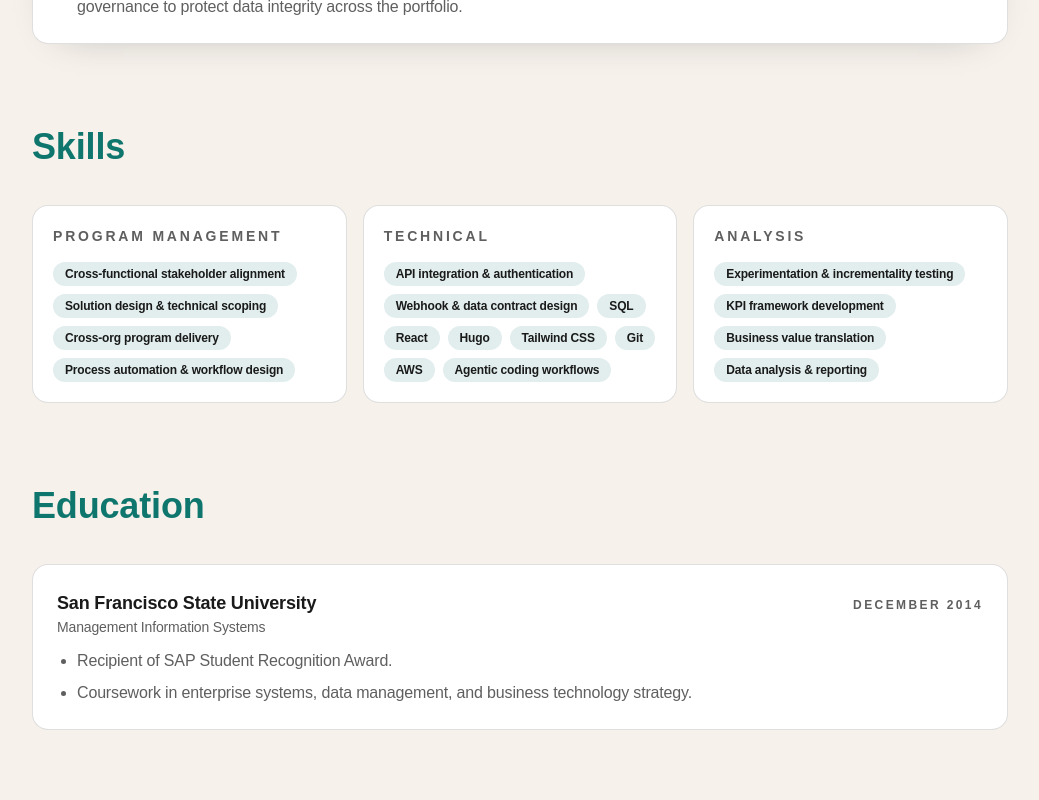
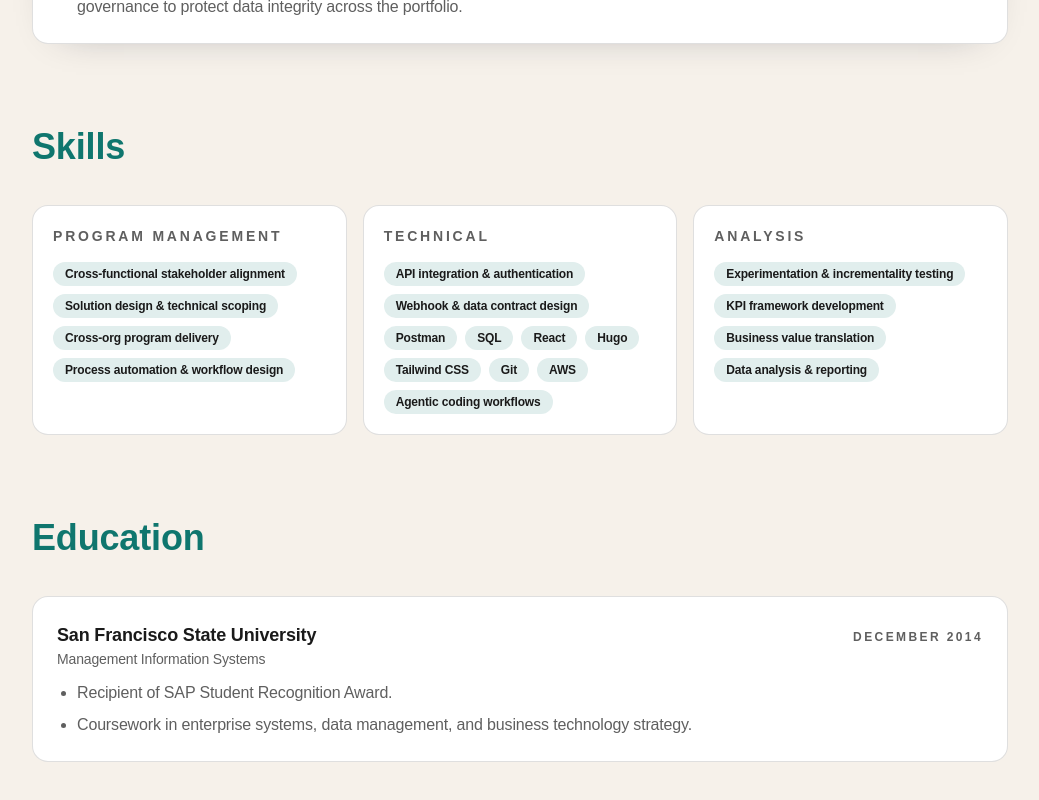
Before and after one commit to cayvonmorady/cayvon.net, a Next.js app: page / in a window 1280 px wide. Shown: the part 1491-2291 px from the top of the page, without its empty margins (120-1159 px from the left). Built offline with nearby package versions, Linux system fonts and the light colour scheme; a web font is replaced by a local one.

Commit message:
add postman

```diff
--- a/src/data/resume.ts
+++ b/src/data/resume.ts
@@ -65,6 +65,7 @@ export const resumeData: ResumeSiteData = {
       items: [
         "API integration & authentication",
         "Webhook & data contract design",
+        "Postman",
         "SQL",
         "React",
         "Hugo",
```
